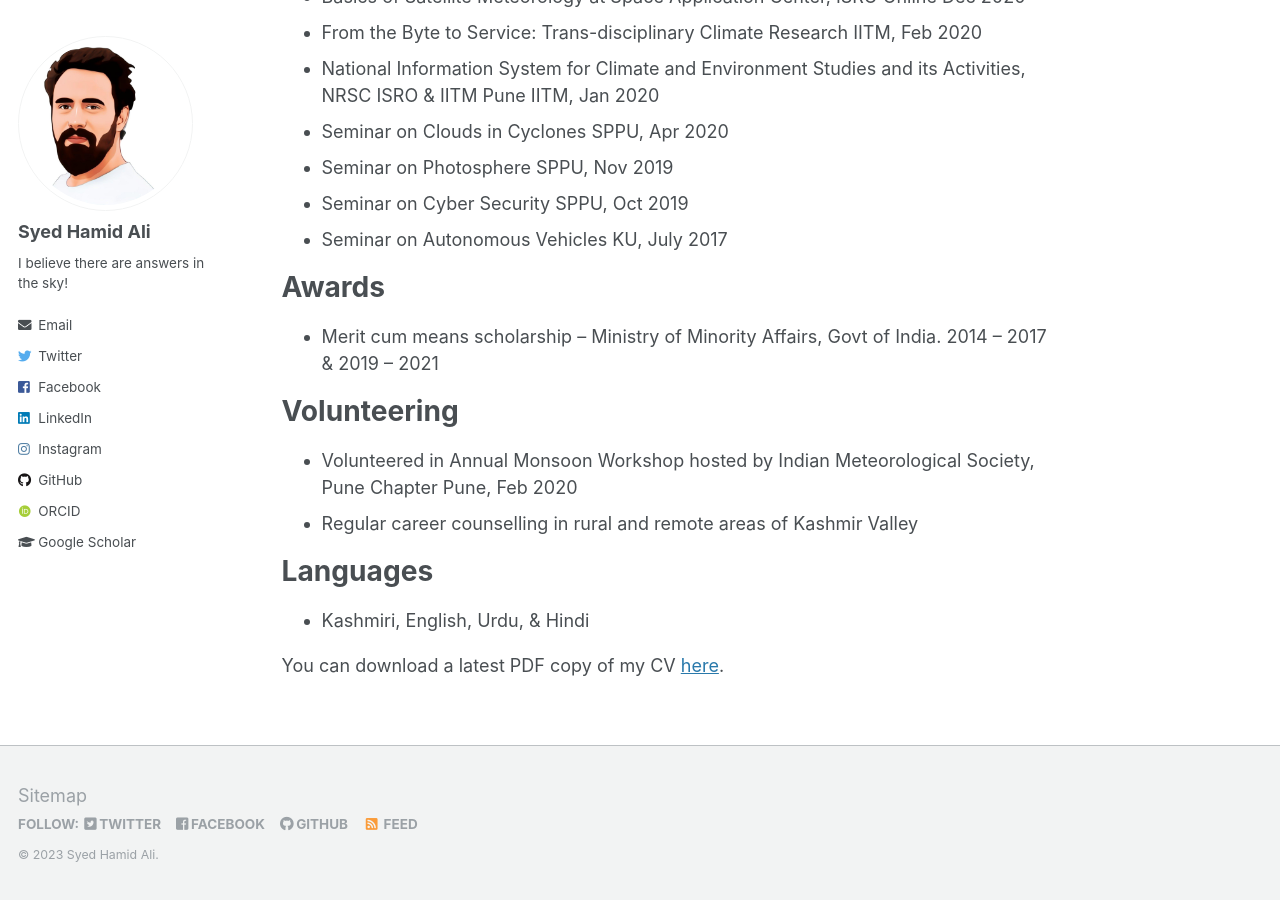
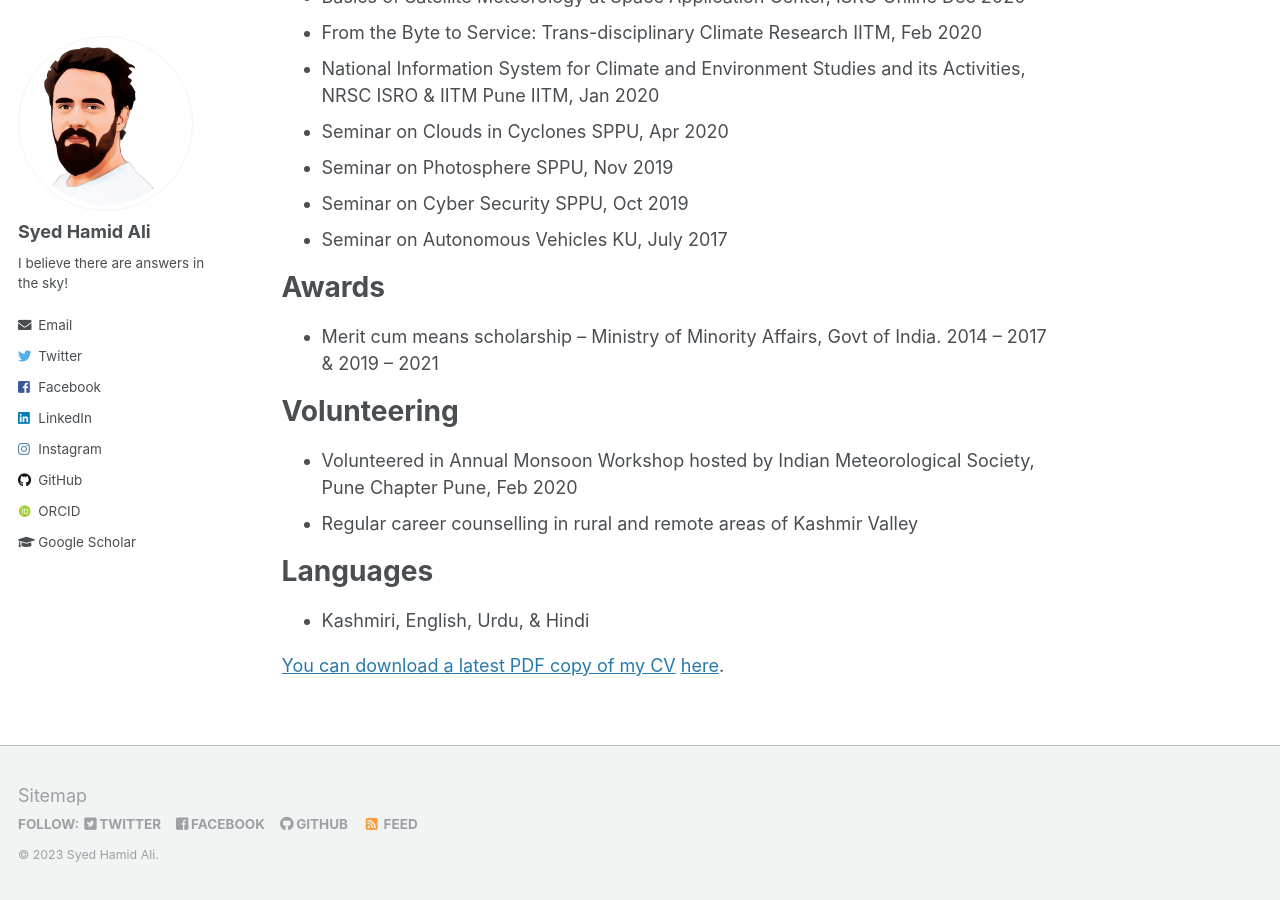
Before and after one commit to syedhamidali/syedhamidali.github.io, a Jekyll site: the page built from _pages/cv.md, in a window 1280 px wide and 900 px high, scrolled down 2294 px. Built offline with Jekyll 4.4.1, drawn with Linux system fonts in a browser that asks for light colours; some web fonts are replaced.

Commit message:
update cv pdf

```diff
--- a/_pages/cv.md
+++ b/_pages/cv.md
@@ -94,4 +94,4 @@ Languages
 ======
   * Kashmiri, English, Urdu, & Hindi
 
-You can download a latest PDF copy of my CV [here](/files/pdf/CV.pdf).
+[You can download a latest PDF copy of my CV](/files/pdf/CV.pdf) [here]().
```
